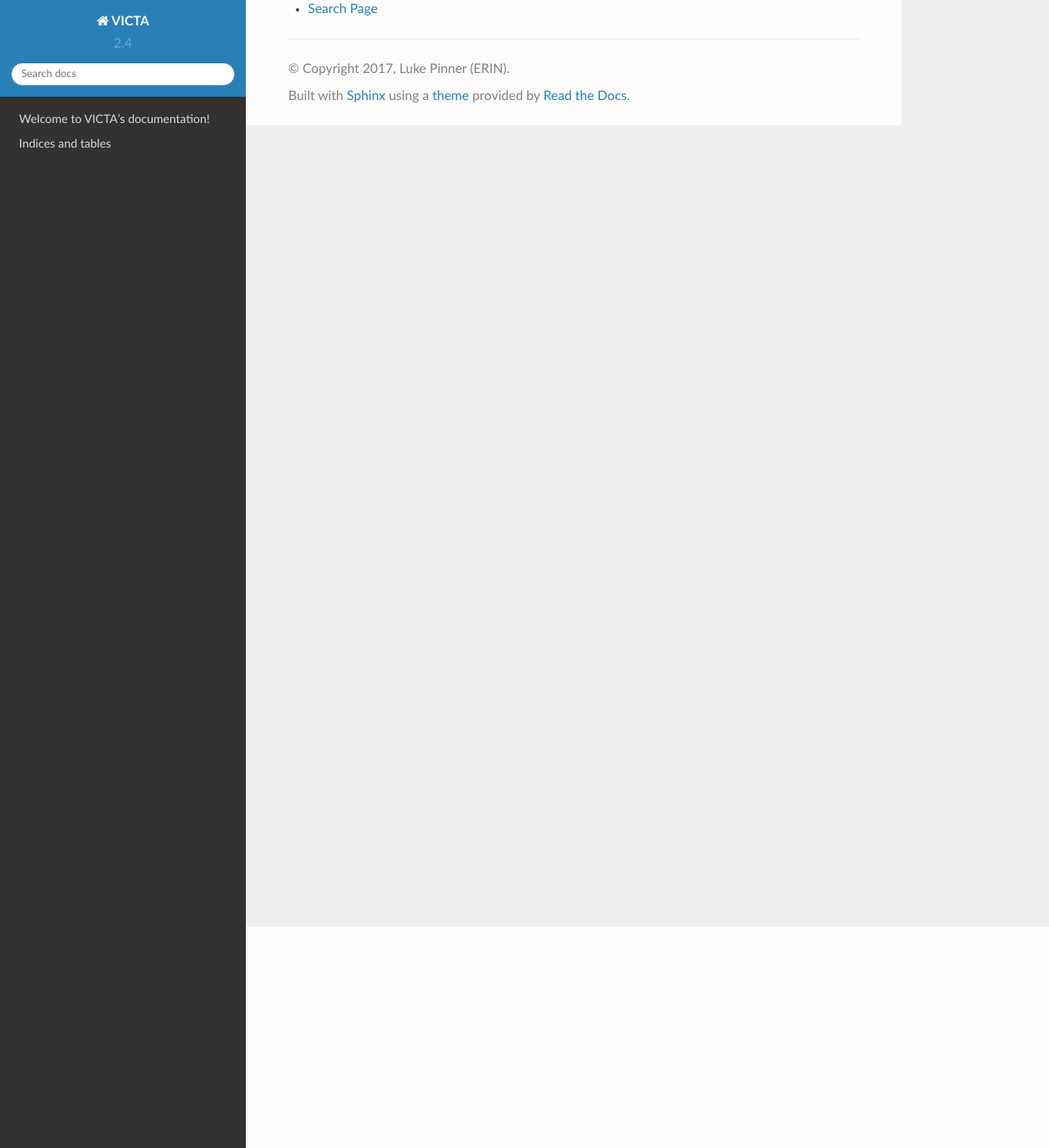
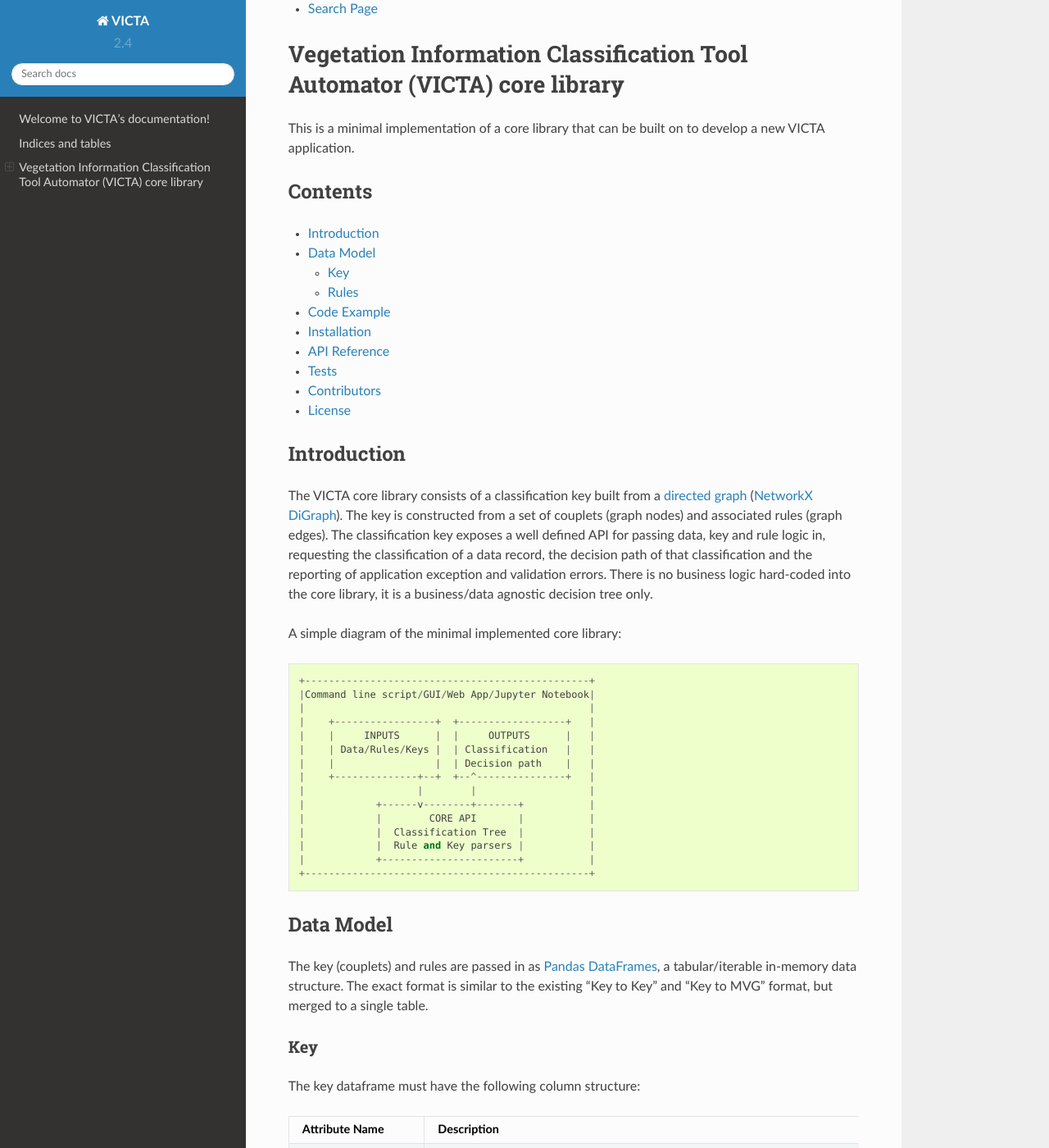
Before and after one commit to lpinner/victa, a Sphinx documentation site: the page built from docs/index.rst, in a window 1280 px wide and 1400 px high, scrolled down 270 px. Shown: the whole window at 82% size. Built offline with Sphinx 7.4.7 and the Read the Docs theme 2.0.0, drawn with Linux system fonts in a browser that asks for light colours; some of the changed text lies outside the part shown.

Commit message:
Get ReadTheDocs working

```diff
--- /dev/null
+++ b/README.rst
@@ -0,0 +1,228 @@
+Vegetation Information Classification Tool Automator (VICTA) core library
+=========================================================================
+
+This is a minimal implementation of a core library that can be built on
+to develop a new VICTA application.
+
+Contents
+--------
+
+-  `Introduction <#introduction>`__
+-  `Data Model <#data-model>`__
+
+   -  `Key <#key>`__
+   -  `Rules <#rules>`__
+
+-  `Code Example <#code-example>`__
+-  `Installation <#installation>`__
+-  `API Reference <#api-reference>`__
+-  `Tests <#tests>`__
+-  `Contributors <#contributors>`__
+-  `License <#license>`__
+
+Introduction
+------------
+
+The VICTA core library consists of a classification key built from a
+`directed graph <https://en.wikipedia.org/wiki/Directed_graph>`__
+(`NetworkX
+DiGraph <https://networkx.github.io/documentation/stable/reference/classes/digraph.html>`__).
+The key is constructed from a set of couplets (graph nodes) and
+associated rules (graph edges). The classification key exposes a well
+defined API for passing data, key and rule logic in, requesting the
+classification of a data record, the decision path of that
+classification and the reporting of application exception and validation
+errors. There is no business logic hard-coded into the core library, it
+is a business/data agnostic decision tree only.
+
+A simple diagram of the minimal implemented core library:
+
+::
+
+    +------------------------------------------------+
+    |Command line script/GUI/Web App/Jupyter Notebook|
+    |                                                |
+    |    +-----------------+  +------------------+   |
+    |    |     INPUTS      |  |     OUTPUTS      |   |
+    |    | Data/Rules/Keys |  | Classification   |   |
+    |    |                 |  | Decision path    |   |
+    |    +--------------+--+  +--^---------------+   |
+    |                   |        |                   |
+    |            +------v--------+-------+           |
+    |            |        CORE API       |           |
+    |            |  Classification Tree  |           |
+    |            |  Rule and Key parsers |           |
+    |            +-----------------------+           |
+    +------------------------------------------------+
+
+Data Model
+----------
+
+The key (couplets) and rules are passed in as `Pandas
+DataFrames <https://pandas.pydata.org/pandas-docs/stable/generated/pandas.DataFrame.html>`__,
+a tabular/iterable in-memory data structure. The exact format is similar
+to the existing "Key to Key" and "Key to MVG" format, but merged to a
+single table.
+
+Key
+~~~
+
+The key dataframe must have the following column structure:
+
++--------------+-------------------------------------------------------------+
+| Attribute    | Description                                                 |
+| Name         |                                                             |
++==============+=============================================================+
+| INPUT\_COUPL | Unique integer identifying the parent couplet.              |
+| ET           |                                                             |
++--------------+-------------------------------------------------------------+
+| RULES        | String containing expression\*\* to test.                   |
++--------------+-------------------------------------------------------------+
+| OUTPUT\_COUP | Couplet to output if rules expression is True (mutally      |
+| LET          | exclusive with OUTPUT\_CLASS)                               |
++--------------+-------------------------------------------------------------+
+| OUTPUT\_CLAS | Class to output if rules expression is True (mutally        |
+| S            | exclusive with OUTPUT\_COUPLET)                             |
++--------------+-------------------------------------------------------------+
+| OUTPUT\_NAME | Output couplet/class name                                   |
++--------------+-------------------------------------------------------------+
+| COMMENTS     | Additional comments [optional]                              |
++--------------+-------------------------------------------------------------+
+
+    \*\* The RULES expression format must be valid python syntax and
+    conform to the following grammar:
+
+    ::
+
+        [not] rule_id [[and|or][not][rule_id]]
+
+    Where: ``rule_id`` is an integer identifying each rule to be tested.
+
+    Examples:
+
+    ::
+
+        NNN
+        not NNN
+        NNN or NN
+        NNN or NN or N
+        not (NNN or NN)
+        (NNN or NN) or (N and NNNN)
+        NNN and not NN
+
+Rules
+~~~~~
+
+The rules dataframe must have the following column structure:
+
++--------------------+----------------------------------------+
+| Attribute Name     | Description                            |
++====================+========================================+
+| ID                 | Unique integer identifying the rule.   |
++--------------------+----------------------------------------+
+| ATTRIBUTE          | Attribute/column to use when rule is   |
+|                    | tested (i.e. in the record to be       |
+|                    | classified by the key)                 |
++--------------------+----------------------------------------+
+| OPERATOR           | Positive comparison operator: ``in``,  |
+|                    | ``=``, ``>=``, ``>``, ``<=``, ``<``,   |
+|                    | ``regex`` (where: ``regex`` is a valid |
+|                    | `regular                               |
+|                    | expression <https://docs.python.org/3/ |
+|                    | library/re.html>`__                    |
+|                    | )                                      |
++--------------------+----------------------------------------+
+| VALUE              | Text string to look for in ATTRIBUTE   |
++--------------------+----------------------------------------+
+| NAME               | Rule name                              |
++--------------------+----------------------------------------+
+| COMMENTS           | Additional comments [optional]         |
++--------------------+----------------------------------------+
+
+Code Example
+------------
+
+.. code:: python
+   :number-lines: 1
+
+    import os
+    import pandas as pd
+    from victa import Key, ClassificationError, MultipleMatchesError
+
+    if __name__ == '__main__':
+
+        id_field = 'NVIS_ID'
+
+        output_results = '../data/mvgs_nvis_results.xlsx'
+        output_steps = '../data/mvgs_nvis_steps.xlsx'
+
+        for output in (output_results, output_steps):
+            if os.path.exists(output):
+                os.unlink(output)
+
+
+        # Read couplets & rules
+        # Here we read from a spreadsheet, but you could get these from anywhere,
+        # a database, url, etc...
+        # All we need is pandas.DataFrame objects conforming to the structures
+        # documented in victa.rules.build_rules and victa.key.build_key
+        ruledf = pd.read_excel(open('../data/rules_nvis.xlsx', 'rb'))
+        keydf = pd.read_excel(open('../data/keys_nvis.xlsx', 'rb'))
+
+        # Build key
+        key = Key(keydf, 'MVG Key', ruledf)
+
+        # Read in tha records
+        # Here we read from a spreadsheet, but you could get the data from anywhere,
+        # a database, url, etc... All we need is a pandas.DataFrame object
+        recsdf = pd.read_excel(open('../data/FLATNVIS_VEG_DESC5.xlsx', 'rb'))
+
+        # iterate yerself
+        all_results = []
+        all_steps = []
+        for idx, record in recsdf.iterrows():
+            try:
+                # Perform the classification
+                result, steps = key.classify(record, id_field=id_field)
+                all_results += [result]
+                all_steps += [steps]
+            except ClassificationError as e:
+                print(e)
+                # Can also do something with e.record and e.steps
+            except MultipleMatchesError as e:
+                print(e)
+                # Can also do something with e.record, e.couplet and e.rulesets
+
+        # Write out the results
+        all_results = pd.DataFrame(all_results)
+        all_steps = pd.concat(all_steps, ignore_index=True)
+        all_results.to_excel(output_results, index=False)
+        all_steps.to_excel(output_steps, index=False)
+
+Installation
+------------
+
+::
+
+    conda-env create -f victa.yml
+    activate victa
+
+API Reference
+-------------
+
+https://victa.readthedocs.io/en/latest/
+
+Tests
+-----
+
+Some basic tests of rules started. Needs more test coverage.
+
+Contributors
+------------
+
+Luke Pinner
+
+License
+-------
+
+Apache 2.0
--- a/docs/conf.py
+++ b/docs/conf.py
@@ -19,6 +19,18 @@
 #
 import os
 import sys
+from unittest.mock import MagicMock
+
+
+class Mock(MagicMock):
+    @classmethod
+    def __getattr__(cls, name):
+        return MagicMock()
+
+
+MOCK_MODULES = ['networkx', 'pandas', 'pandas.io', 'pandas.io.parsers']
+sys.modules.update((mod_name, Mock()) for mod_name in MOCK_MODULES)
+
 sys.path.insert(0, os.path.abspath('..'))
 import victa
 
--- a/docs/index.rst
+++ b/docs/index.rst
@@ -18,3 +18,5 @@ Indices and tables
 * :ref:`genindex`
 * :ref:`modindex`
 * :ref:`search`
+
+.. include:: ../README.rst
```
Also changed, not shown: docs/modules.rst (added, +7 -0 lines), docs/victa.rst (added, +54 -0 lines), 3 other files.
